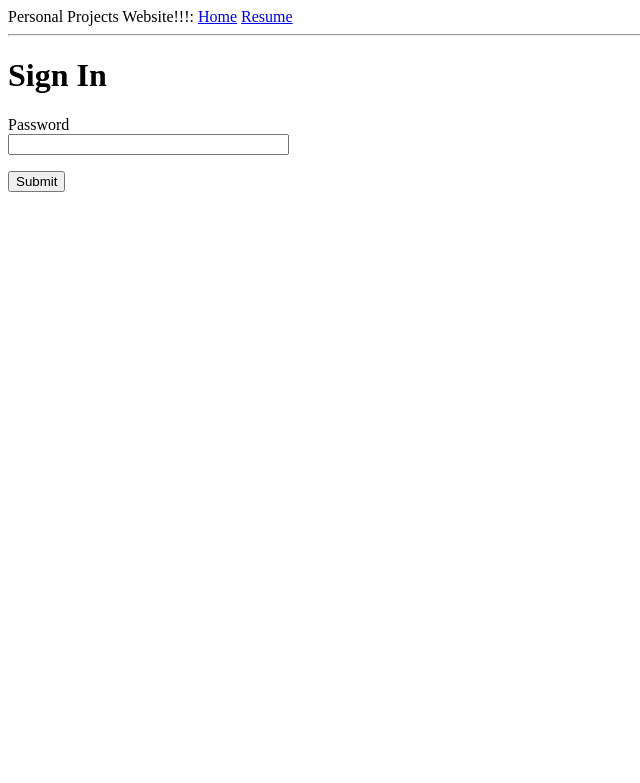
After one commit to NatZhou99/NathanPRSite, a Flask app: template PRsite/app/templates/login.html in a window 1280 px wide. The commit adds this page. Shown: the top 783 px of the page, without its empty margins (0-640 px from the left). Run offline with Flask 2, Linux system fonts and the light colour scheme; the template is opened without the code that fills it: values that come from a table or form of the project are taken from there, others are empty.

Commit message:
basic website template done

```diff
--- a/PRsite/app/__init__.py
+++ b/PRsite/app/__init__.py
@@ -1,7 +1,7 @@
 from flask import Flask
+from config import Config
 
 app = Flask(__name__)
+app.config.from_object(Config)
 
 from app import routes
-
-app.run(debug=True)
--- /dev/null
+++ b/PRsite/app/forms.py
@@ -0,0 +1,7 @@
+from flask_wtf import FlaskForm
+from wtforms import StringField, PasswordField, BooleanField, SubmitField
+from wtforms.validators import DataRequired
+
+class LoginForm(FlaskForm):
+    password = PasswordField('Password', validators=[DataRequired()])
+    submit = SubmitField('Submit')
--- a/PRsite/app/routes.py
+++ b/PRsite/app/routes.py
@@ -1,8 +1,36 @@
 from flask import render_template
 from app import app
+from app.forms import LoginForm
+from flask import render_template, flash, redirect
 
 @app.route('/')
 @app.route('/index')
 def index():
-    user = {'username': 'Nathan'}
-    return render_template('index.html', title='home' user=user)
+    projects = [
+        {
+            'author': 'Nathan',
+            'projectTitle': 'Some crazy Title',
+            'projectSubtitle': 'Project 1 is about this.'
+        },
+        {
+            'author': 'Nathan, Person 2',
+            'projectTitle': 'Another Bobastic Title',
+            'projectSubtitle': 'Project 2 is about that.'
+        }
+    ]
+    return render_template('index.html', title='Home',projects=projects)
+
+
+
+
+@app.route('/login', methods=['GET', 'POST'])
+def login():
+    form = LoginForm()
+    if form.validate_on_submit():
+        return redirect('/resume')
+    return render_template('login.html', title='Sign In', form=form)
+
+@app.route('/resume')
+def resume():
+    author = {'author': 'Nathan'}
+    return render_template('resume.html', title='Home', user=author)
--- /dev/null
+++ b/PRsite/app/templates/base.html
@@ -0,0 +1,18 @@
+<html>
+    <head>
+      {% if title %}
+      <title>{{ title }} - NZsite</title>
+      {% else %}
+      <title>Welcome to My Site!!</title>
+      {% endif %}
+    </head>
+    <body>
+        <div>
+            Personal Projects Website!!!:
+            <a href="/index">Home</a>
+            <a href="/login">Resume</a>
+        </div>
+        <hr>
+        {% block content %}{% endblock %}
+    </body>
+</html>
--- /dev/null
+++ b/PRsite/app/templates/login.html
@@ -0,0 +1,13 @@
+{% extends "base.html" %}
+
+{% block content %}
+    <h1>Sign In</h1>
+    <form action="" method="post" novalidate>
+        {{ form.hidden_tag() }}
+        <p>
+            {{ form.password.label }}<br>
+            {{ form.password(size=32) }}
+        </p>
+        <p>{{ form.submit() }}</p>
+    </form>
+{% endblock %}
--- /dev/null
+++ b/PRsite/app/templates/resume.html
@@ -0,0 +1,6 @@
+{% extends "base.html" %}
+
+{% block content %}
+    <h1>Hi, I'm {{user.author}}!</h1>
+    <div><p>Please have a peek at my resume</p></div>
+{% endblock %}
--- /dev/null
+++ b/PRsite/config.py
@@ -0,0 +1,4 @@
+import os
+
+class Config(object):
+    SECRET_KEY = os.environ.get('SECRET_KEY') or 'you-will-never-guess'
```
Also changed, not shown: PRsite/app/templates/index.html (+13 -12 lines), PRsite/app/templates/form.html (added).
